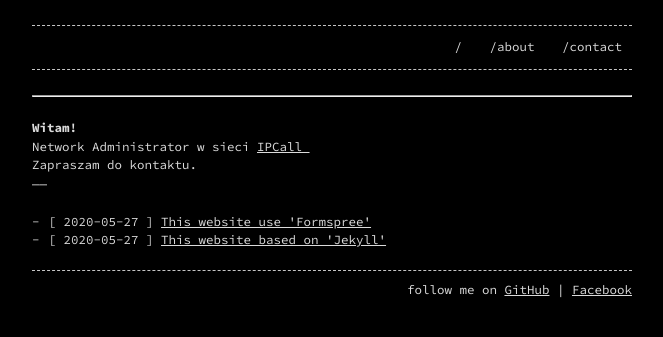
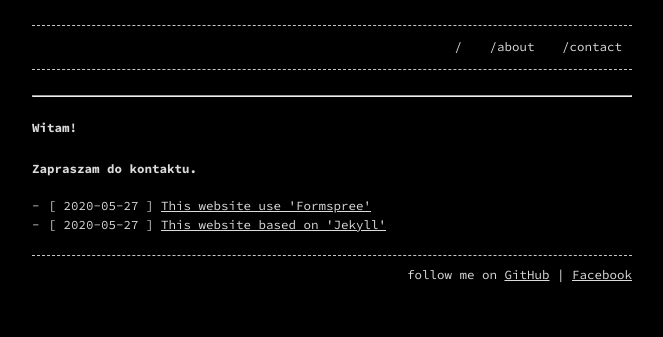
Before and after one commit to esccode/esccode.github.io, a Jekyll site: the page built from index.md, in a window 1280 px wide. Shown: the top 337 px of the page, without its empty margins (308-971 px from the left). Built offline with Jekyll 4.4.1, drawn with Linux system fonts in a browser that asks for light colours.

Commit message:
Update index.md

```diff
--- a/index.md
+++ b/index.md
@@ -6,6 +6,6 @@ permalink: /
 ---
 
 # Witam!
-Network Administrator w sieci [IPCall ](https://ipcall.pl)
+
 Zapraszam do kontaktu.
 ------
```
